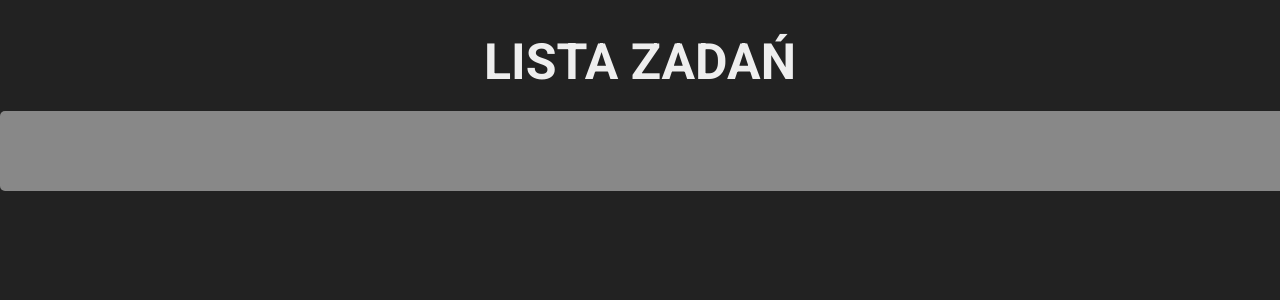
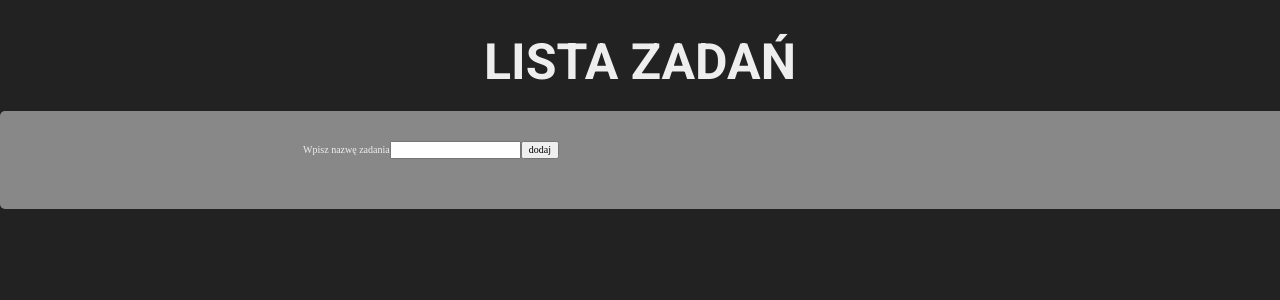
Before and after one commit to KP1976/todo-react, a React (Create React App) app: page / in a window 1280 px wide. Shown: the top 300 px of the page. Built offline with nearby package versions, Linux system fonts and the light colour scheme.

Commit message:
Add AddTask component

```diff
--- /dev/null
+++ b/src/components/AddTask.js
@@ -0,0 +1,15 @@
+import React, { Component } from 'react';
+
+class AddTask extends Component {
+	render() {
+		return (
+			<div className="add-task-container">
+				<label className="add-task__label">Wpisz nazwę zadania</label>
+				<input type="text" className="add-task__input" />
+				<button className="add-task__button">dodaj</button>
+			</div>
+		);
+	}
+}
+
+export default AddTask;
--- a/src/components/TodoContainer.js
+++ b/src/components/TodoContainer.js
@@ -1,7 +1,12 @@
 import React from 'react';
+import AddTask from './AddTask';
 
 const TodoContainer = () => {
-	return <div className="todo-container" />;
+	return (
+		<div className="todo-container">
+			<AddTask />
+		</div>
+	);
 };
 
 export default TodoContainer;
```
